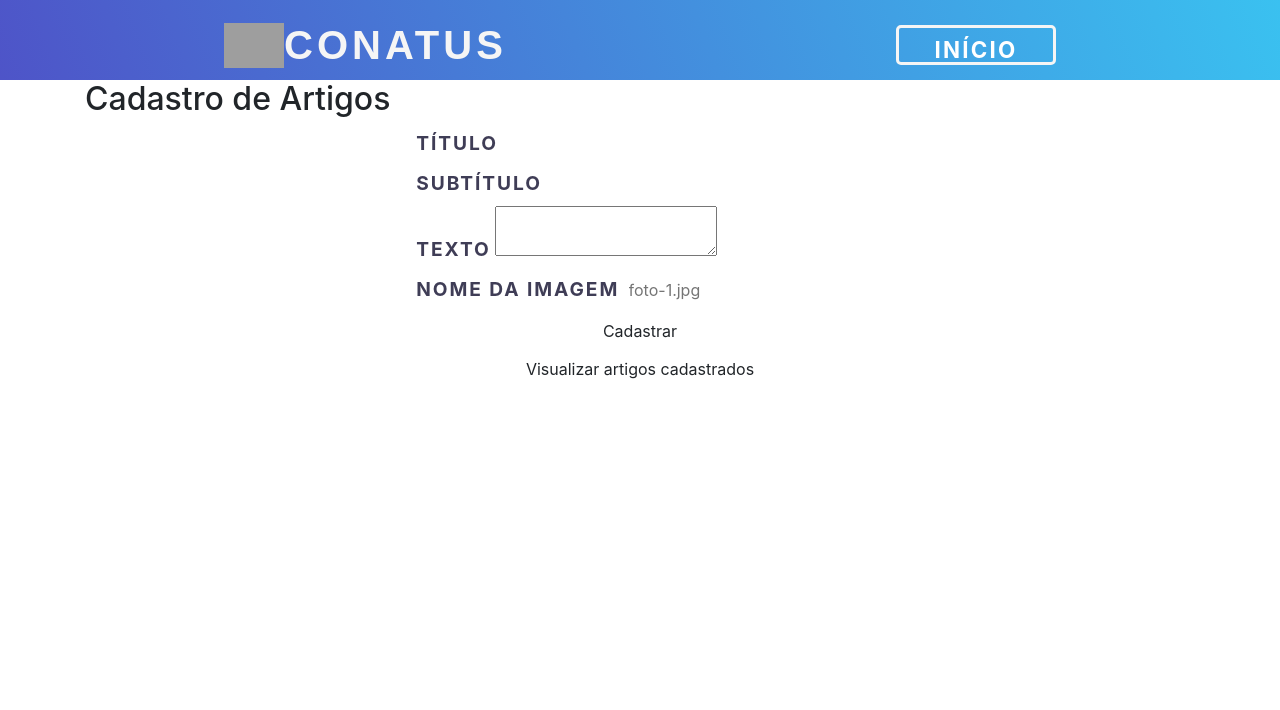
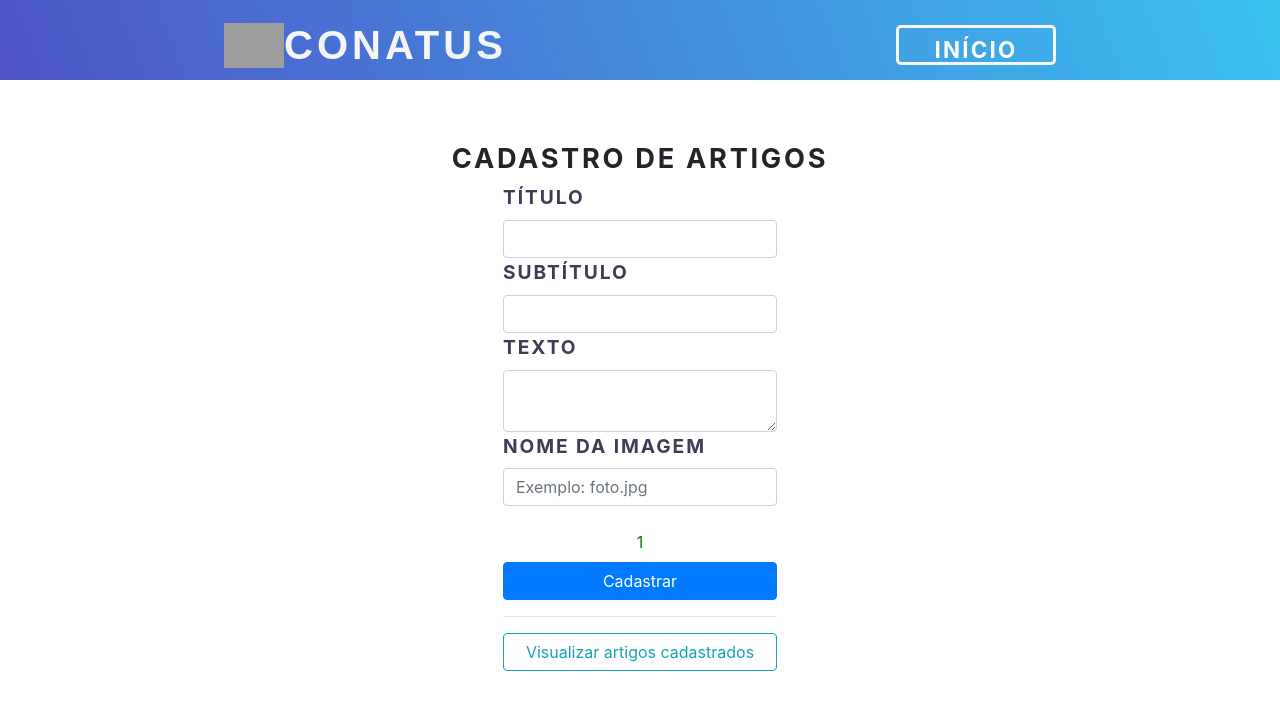
Before and after one commit to projeto-conatus/conatus, a PHP site: page /views/cadastroArtigo.php in a window 1280 px wide. Shown: the top 710 px of the page. Run offline with PHP 8.4, Linux system fonts and the light colour scheme; the visitor is signed in with stand-in values (Sample User, id 1); some libraries are stand-ins or nearby versions; some web fonts are replaced; grey boxes are pictures that could not be loaded.

Commit message:
updates: confirmação cadastro artigos; classes forms bootstrap; segurança pages administrativas

```diff
--- a/config/cadastraArtigos.php
+++ b/config/cadastraArtigos.php
@@ -16,10 +16,11 @@ if(isset($_POST['btn_cadastrar'])):
 
 
     if(mysqli_query($conn, $sql)):
-       /* $_SESSION['mensagem'] = "Cadastrado com Sucesso!";*/
-        header('Location: ../views/areaAdm.php');
+        $_SESSION['cad_sucesso'] = "Cadastrado com Sucesso!";
+        header('Location: ../views/cadastroArtigo.php');
     else:
-       /* $_SESSION['mensagem'] = "Erro ao Cadastrar!";*/
+        $_SESSION['cad_erro'] = "Erro ao Cadastrar!";
         header('Location: ../views/cadastroArtigo.php');
     endif;
+
 endif;
--- a/config/conexaobd.php
+++ b/config/conexaobd.php
@@ -1,6 +1,6 @@
 <?php
 
-$conn = mysqli_connect("localhost", "root", "240691", "conatus");
+$conn = mysqli_connect("localhost", "root", "123", "conatus");
 mysqli_set_charset($conn, "utf8");
 if (!$conn)
     die ("Falha na conexão com o BD " . mysqli_connect_error());
--- a/config/seguranca.php
+++ b/config/seguranca.php
@@ -1,8 +1,15 @@
 <?php
-function seguranca(){
+function seguranca_usuario(){
     if ((empty($_SESSION['idUsuario']))) {
         $_SESSION['loginErro'] = "Você tentou entrar em uma àrea restrita, favor efetuar login:";
         header("Location:../views/login.php");
         }
 }
+
+function seguranca_adm(){
+    if (((empty($_SESSION['idColaborador'])))) {
+        $_SESSION['loginErro'] = "Você tentou entrar em uma àrea restrita, favor efetuar login:";
+        header("Location:../views/loginAdm.php");
+    }
+}
 ?>
--- a/config/updateArtigos.php
+++ b/config/updateArtigos.php
@@ -15,10 +15,10 @@ if(isset($_POST['btn_editar'])):
     $sql = "UPDATE artigo SET titulo = '$titulo', subtitulo = '$subtitulo', texto = '$texto', imagem = '$imagem' WHERE id = '$id'";
 
     if(mysqli_query($conn, $sql)):
-        /*$_SESSION['mensagem'] = "Atualizado com Sucesso!";*/
+        $_SESSION['up_sucesso'] = "Atualizado com Sucesso!";
         header('Location: ../views/areaAdm.php');
     else:
-        /*$_SESSION['mensagem'] = "Erro ao Atualizar!";*/
+        $_SESSION['up_erro'] = "Erro ao Atualizar!";
         header('Location: ../view/editaArtigo.php');
     endif;
 endif;
--- a/css/estilologin.css
+++ b/css/estilologin.css
@@ -91,6 +91,17 @@ input {
     border-radius: 1.3em;
 }
 
+.feedback_cadSucesso {
+  color:green;
+  text-align: center;
+  padding: 0.5rem;
+}
+
+.feedback_cadErro {
+  color: red;
+  text-align: center;
+  padding: 0.5rem;
+}
 @media (min-width: 940px) {
   .tituloLogin {
     margin-top: 2.3em;
@@ -151,4 +162,16 @@ input {
     border-radius: 1.3em;
   }
 
+  .feedback_cadSucesso {
+    color:green;
+    text-align: center;
+    padding: 0.5rem;
+  }
+
+  .feedback_cadErro {
+    color: red;
+    text-align: center;
+    padding: 0.5rem;
+  }
+
 }
--- a/css/headerOutrasPaginas.css
+++ b/css/headerOutrasPaginas.css
@@ -63,6 +63,8 @@ header {
   background: #4E54C8;
 }
 
+
+
 @media (min-width: 940px) {
   header {
     background: linear-gradient(249.52deg, #3AC1F0 0%, #4E54C8 100%);
--- a/views/cadastroArtigo.php
+++ b/views/cadastroArtigo.php
@@ -1,3 +1,9 @@
+<?php
+require '../config/cadastraArtigos.php';
+include('../config/seguranca.php');
+$seguranca = seguranca_adm();
+?>
+
 <!DOCTYPE html>
 <html lang="pt-br">
 
@@ -7,11 +13,12 @@
 
     <link rel="shortcut icon" href="../images/logo.svg" type="image/x-icon">
     <link rel="stylesheet" href="../css/global.css">
+    <link rel="stylesheet" href="../css/estilologin.css">
     <link rel="stylesheet" href="../css/headerOutrasPaginas.css">
-    <link rel="stylesheet" href="../css/estilologin.css" />
 
     <!--BOOTSTRAP-->
-    <link rel="stylesheet" href="https://cdn.jsdelivr.net/npm/bootstrap@4.5.3/dist/css/bootstrap.min.css" integrity="sha384-TX8t27EcRE3e/ihU7zmQxVncDAy5uIKz4rEkgIXeMed4M0jlfIDPvg6uqKI2xXr2" crossorigin="anonymous">
+    <link rel="stylesheet" href="https://cdn.jsdelivr.net/npm/bootstrap@4.5.3/dist/css/bootstrap.min.css"
+        integrity="sha384-TX8t27EcRE3e/ihU7zmQxVncDAy5uIKz4rEkgIXeMed4M0jlfIDPvg6uqKI2xXr2" crossorigin="anonymous">
     <script src="https://kit.fontawesome.com/110e73ee38.js" crossorigin="anonymous"></script>
     <title>Conatus</title>
 </head>
@@ -29,36 +36,59 @@
             <nav class="navBar">
                 <a href="../index.html" class="botaoInicio text-white">Início</a>
                 <div class="iconeVoltar">
-                    <a href="../index.html"><img src="../images/arrow-back.svg" alt="botão para voltar a página inicial"></a>
+                    <a href="../index.html"><img src="../images/arrow-back.svg"
+                            alt="botão para voltar a página inicial"></a>
                 </div>
             </nav>
         </div>
     </header>
-    <div class="row">
+
+
+    <h3 class="tituloLogin">Cadastro de Artigos</h3>
+
     <div class="container">
-        <h2>Cadastro de Artigos</h2>
+        <div class="col-md-6 offset-md-3">
             <form action="../config/cadastraArtigos.php" method="POST">
-                <div class="">
+
+            <div class="form-row">
+                <div class="form-group col-md-12">
+
                         <label for="titulo-artigo">Título</label>
-                    <input type="text" name="titulo" id="titulo-artigo">
+                        <input class="form-control" type="text" name="titulo" id="titulo-artigo">
+
+                        <label for="subtitulo-artigo">Subtítulo</label>
+                        <input class="form-control" type="text" name="subtitulo" id="subtitulo-artigo">
+
+                        <label for="exampleFormControlTextarea1">Texto</label>
+                        <textarea class="form-control" name="texto" id="texto-artigo"></textarea>
+
+                        <label for="imagem">Nome da imagem</label>
+                        <input class="form-control" type="text" name="imagem" id="imagem" placeholder="Exemplo: foto.jpg">
 
                 </div>
-                <div class="">
-                    <label for="subtitulo-artigo">Subtítulo</label>
-                    <input type="text" name="subtitulo" id="subtitulo-artigo">
+            </div>
 
+            <!-- VERIFICA CADASTRO -->
+
+            <?php if (isset($_SESSION['cad_sucesso'])) {
+            ?>
+                    <div class="feedback_cadSucesso">
+                        <?php echo $_SESSION['cad_sucesso'];?>
                     </div>
-                <div class="">
-                    <label for="texto-artigo">Texto</label>
-                    <textarea name="texto" id="texto-artigo"></textarea>
+
+                    <?php unset($_SESSION['cad_sucesso']);}
+
+                    else if (isset($_SESSION['cad_erro'])) {
+            ?>
+                    <div class="feedback_cadErro">
+                        <?php echo $_SESSION['cad_erro']; ?>
                     </div>
-                <div class="">
-                    <label for="imagem">Nome da imagem</label>
-                    <input type="text" name="imagem" id="imagem" placeholder="foto-1.jpg">
+                    <?php unset($_SESSION['cad_erro']);}
+            ?>
 
-                </div>
-                <button type="submit" name="btn_cadastrar" class="btn">Cadastrar</button>
-                <a href="areaAdm.php" class="btn" role="button">Visualizar artigos cadastrados</a>
+                <button type="submit" name="btn_cadastrar" class="btn btn-primary">Cadastrar</button>
+                <hr>
+                <a href="areaAdm.php" class="btn btn-outline-info" role="button">Visualizar artigos cadastrados</a>
             </form>
 
         </div>
--- a/views/feed.php
+++ b/views/feed.php
@@ -1,7 +1,7 @@
 <?php
 session_start();
 include('../config/seguranca.php');
-$seguranca = seguranca();
+$seguranca = seguranca_usuario();
 ?>
 <!DOCTYPE html>
 <html lang="pt-br">
```
Also changed, not shown: css/headerHomePage.css (+20 -0 lines), views/areaAdm.php (+4 -7 lines), views/editaArtigo.php (+30 -23 lines), css/global.css (line endings or trailing spaces). Lines whose indentation alone changed are shown as unchanged.
